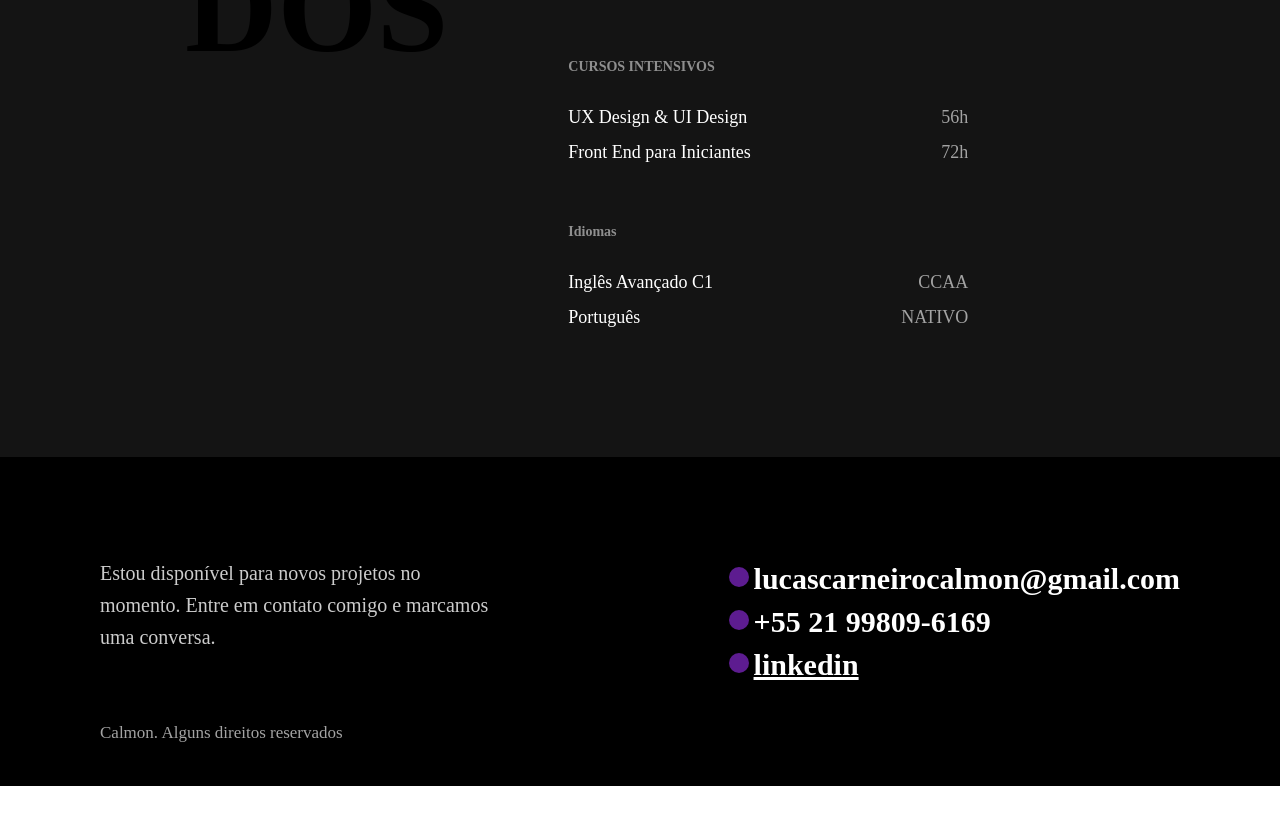
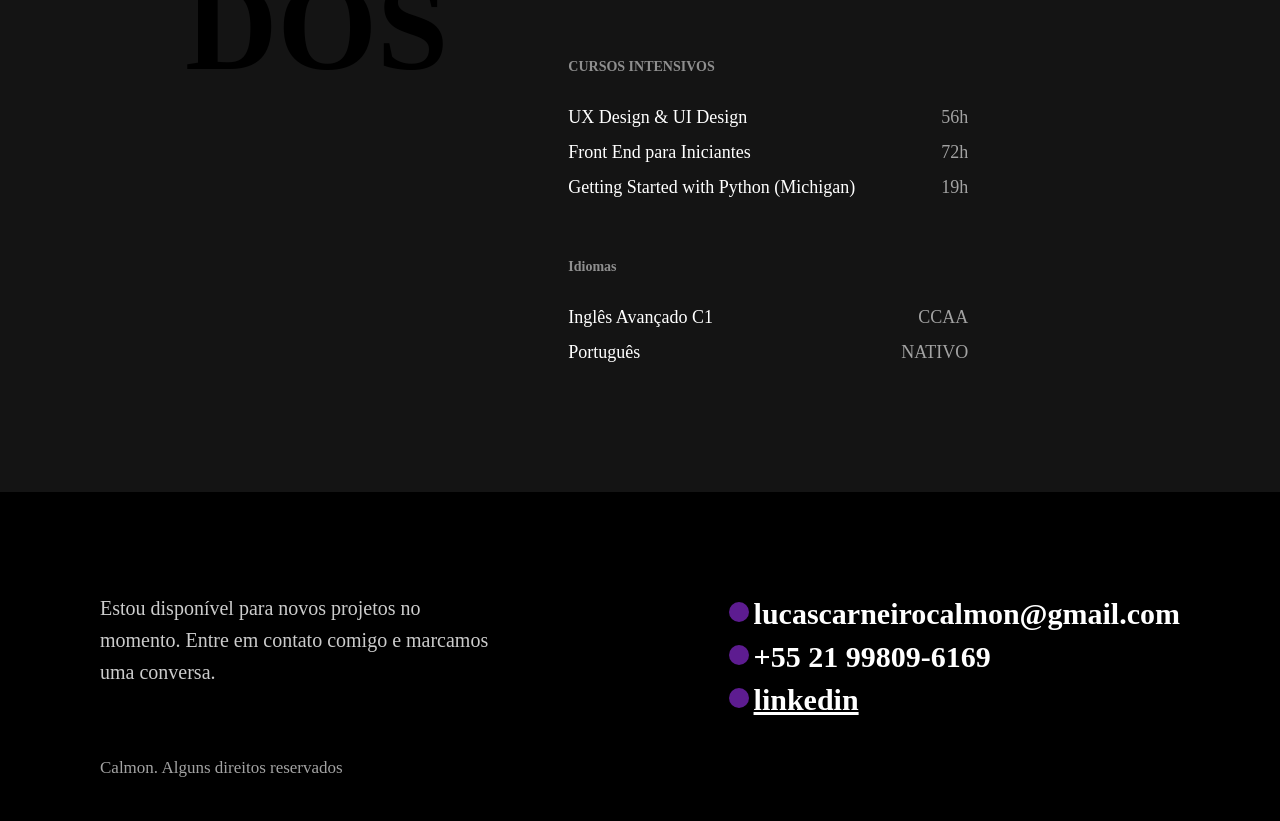
Before and after one commit to lucasccalmon/Projeto-Curriculo, a plain HTML site: page index.html in a window 1280 px wide. Shown: the part 2090-2911 px from the top of the page. Before the commit the page ends 2876 px from the top, so only its background shows below. Drawn offline with Linux system fonts and the light colour scheme.

Commit message:
add novo curso

```diff
--- a/index.html
+++ b/index.html
@@ -77,6 +77,7 @@
                     <ul>
                         <li>UX Design & UI Design <span> 56h</span></li>
                         <li>Front End para Iniciantes<span> 72h</span></li>
+                        <li>Getting Started with Python (Michigan) <span>19h</span></li>
                     </ul>
 
                 </div>
```
